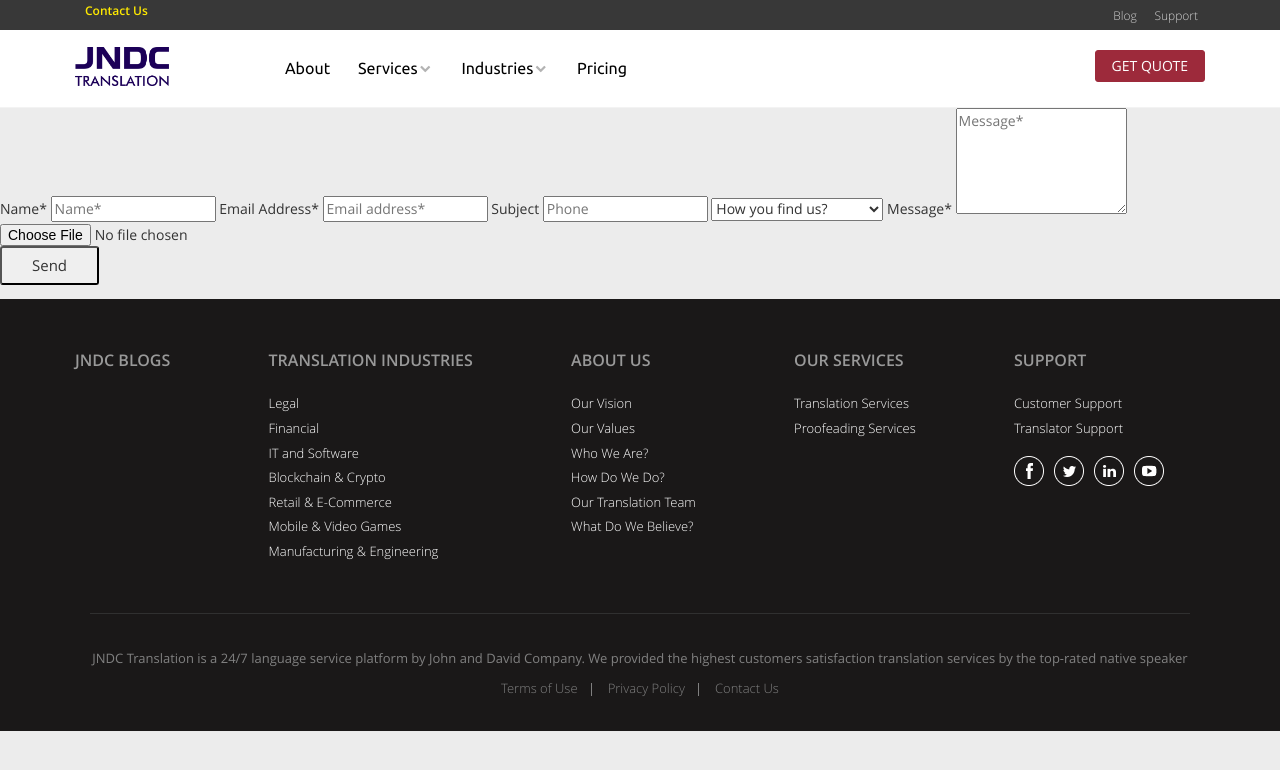
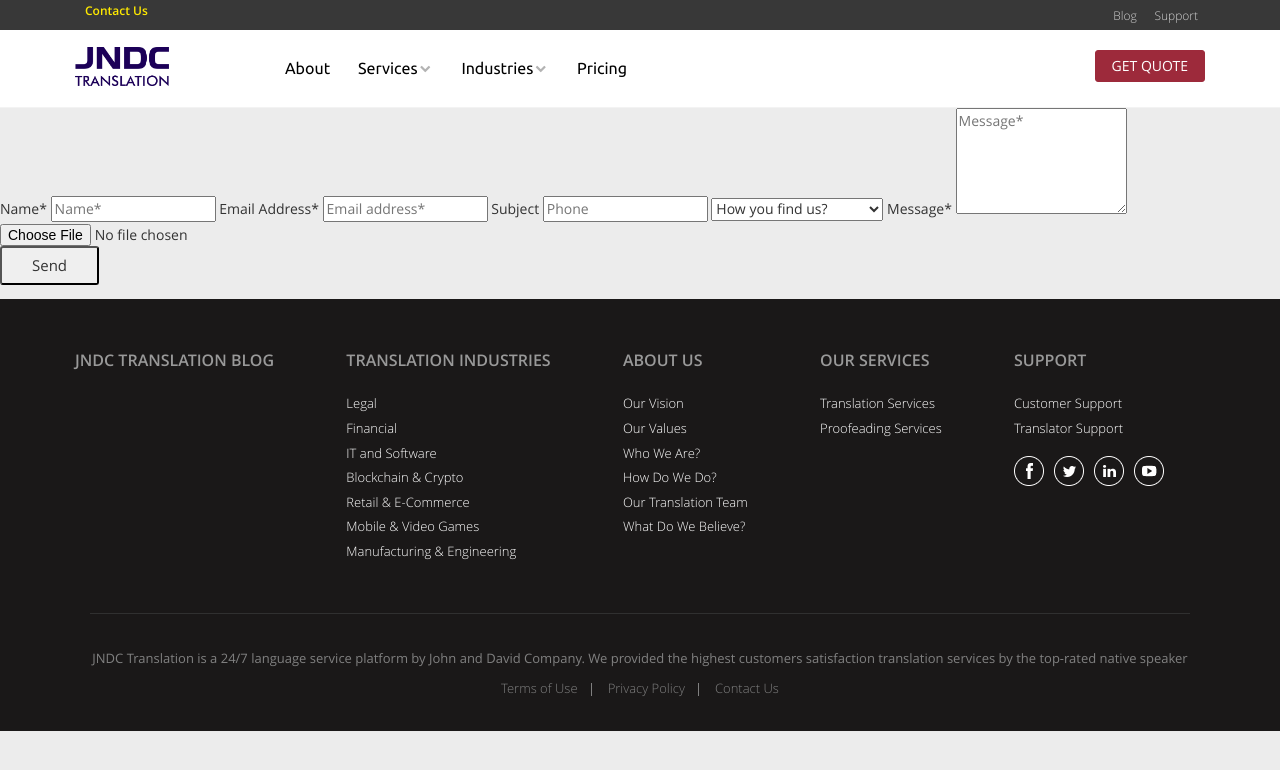
Before and after one commit to jndctranslation/landing_page, a Jekyll site: the page built from pages/test_form.md, in a window 1280 px wide. Shown: the top 770 px of the page. Built offline with Jekyll 4.4.1, drawn with Linux system fonts in a browser that asks for light colours.

Commit message:
Update Website  Common Information “footer”

```diff
--- a/_data/footer.yml
+++ b/_data/footer.yml
@@ -1,5 +1,5 @@
 block_0:
-  title: JNDC Blogs
+  title: JNDC Translation Blog
 block_1:
   items:
     - link: 'https://www.jndctranslation.com/pages/legal'
```
